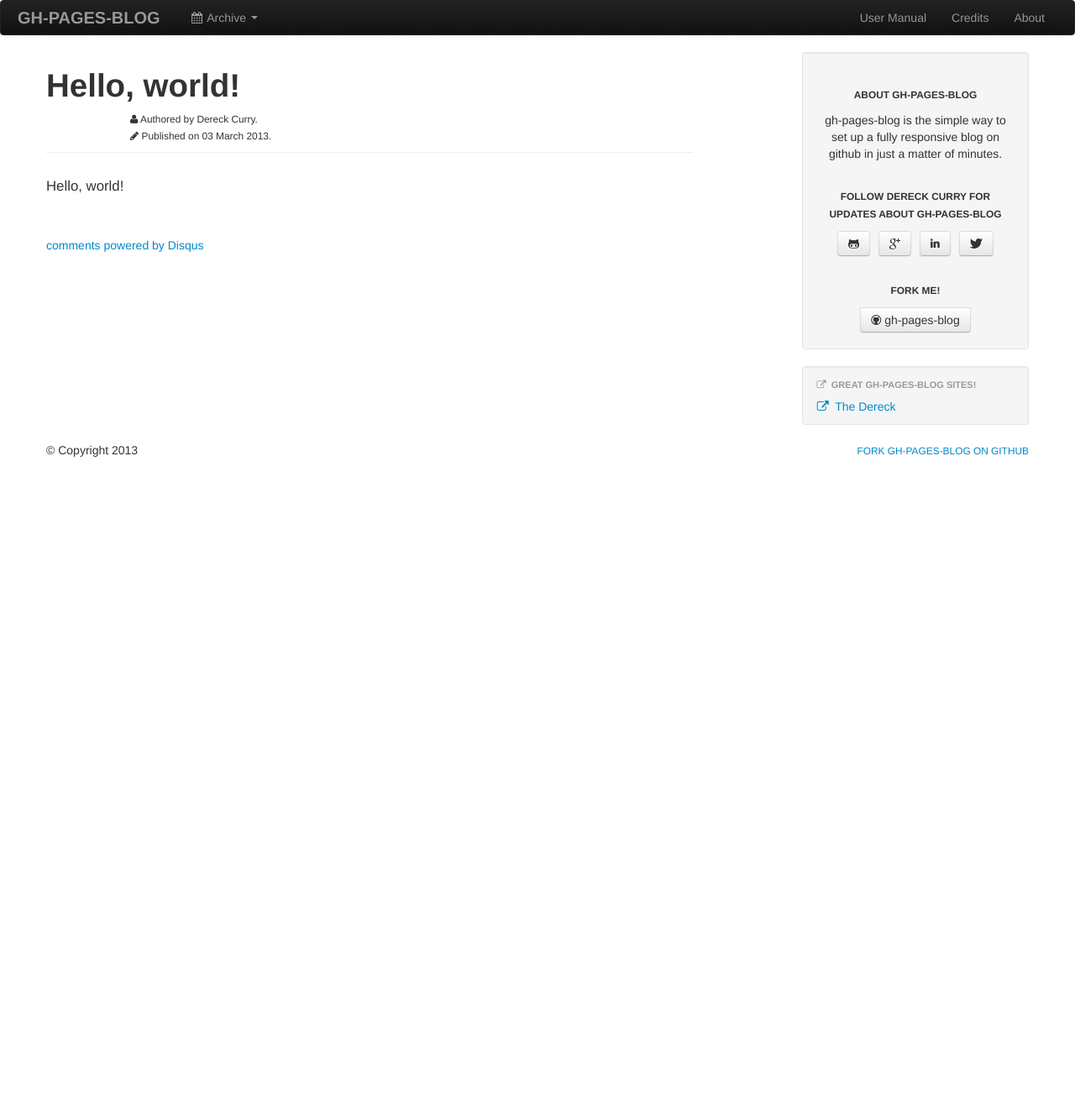
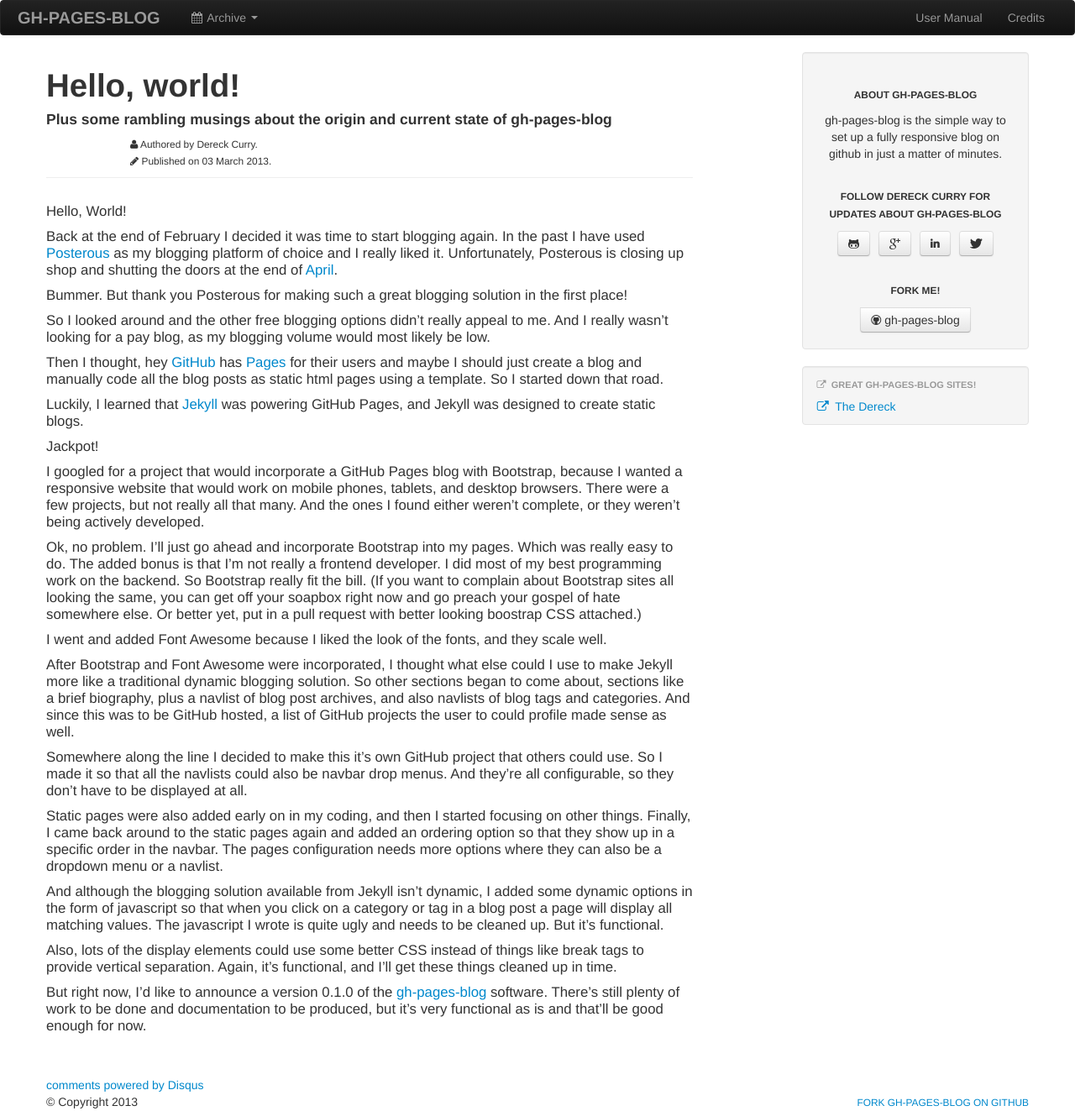
Before and after one commit to thedereck/gh-pages-blog, a Jekyll site: the page built from _posts/2013-03-03-hello-world.md, in a window 1280 px wide. Shown: the whole page at 84% size. Built offline with Jekyll 4.4.1, drawn with Linux system fonts in a browser that asks for light colours; comment, search, counter and statistics services are not loaded; before the commit the page ends 900 px from its top, so only the background shows below that.

Commit message:
First official blog post!

```diff
--- a/_posts/2013-03-03-hello-world.md
+++ b/_posts/2013-03-03-hello-world.md
@@ -1,6 +1,37 @@
 ---
 layout : post
 title : Hello, world!
+subtitle : Plus some rambling musings about the origin and current state of gh-pages-blog
 ---
 
-Hello, world!
+Hello, World!
+
+Back at the end of February I decided it was time to start blogging again. In the past I have used [Posterous](http://www.posterous.com) as my blogging platform of choice and I really liked it. Unfortunately, Posterous is closing up shop and shutting the doors at the end of [April](http://blog.posterous.com/thanks-from-posterous).
+
+Bummer. But thank you Posterous for making such a great blogging solution in the first place!
+
+So I looked around and the other free blogging options didn't really appeal to me. And I really wasn't looking for a pay blog, as my blogging volume would most likely be low.
+
+Then I thought, hey [GitHub](http://www.github.com) has [Pages](http://pages.github.com/) for their users and maybe I should just create a blog and manually code all the blog posts as static html pages using a template. So I started down that road.
+
+Luckily, I learned that [Jekyll](https://github.com/mojombo/jekyll) was powering GitHub Pages, and Jekyll was designed to create static blogs.
+
+Jackpot!
+
+I googled for a project that would incorporate a GitHub Pages blog with Bootstrap, because I wanted a responsive website that would work on mobile phones, tablets, and desktop browsers. There were a few projects, but not really all that many. And the ones I found either weren't complete, or they weren't being actively developed.
+
+Ok, no problem. I'll just go ahead and incorporate Bootstrap into my pages. Which was really easy to do. The added bonus is that I'm not really a frontend developer. I did most of my best programming work on the backend. So Bootstrap really fit the bill. (If you want to complain about Bootstrap sites all looking the same, you can get off your soapbox right now and go preach your gospel of hate somewhere else. Or better yet, put in a pull request with better looking boostrap CSS attached.)
+
+I went and added Font Awesome because I liked the look of the fonts, and they scale well.
+
+After Bootstrap and Font Awesome were incorporated, I thought what else could I use to make Jekyll more like a traditional dynamic blogging solution. So other sections began to come about, sections like a brief biography, plus a navlist of blog post archives, and also navlists of blog tags and categories. And since this was to be GitHub hosted, a list of GitHub projects the user to could profile made sense as well.
+
+Somewhere along the line I decided to make this it's own GitHub project that others could use. So I made it so that all the navlists could also be navbar drop menus. And they're all configurable, so they don't have to be displayed at all.
+
+Static pages were also added early on in my coding, and then I started focusing on other things. Finally, I came back around to the static pages again and added an ordering option so that they show up in a specific order in the navbar. The pages configuration needs more options where they can also be a dropdown menu or a navlist.
+
+And although the blogging solution available from Jekyll isn't dynamic, I added some dynamic options in the form of javascript so that when you click on a category or tag in a blog post a page will display all matching values. The javascript I wrote is quite ugly and needs to be cleaned up. But it's functional.
+
+Also, lots of the display elements could use some better CSS instead of things like break tags to provide vertical separation. Again, it's functional, and I'll get these things cleaned up in time.
+
+But right now, I'd like to announce a version 0.1.0 of the [gh-pages-blog](http://www.github.com/thedereck/gh-pages-blog/) software. There's still plenty of work to be done and documentation to be produced, but it's very functional as is and that'll be good enough for now.
```
Also changed, not shown: about.md (deleted, +0 -5 lines).
